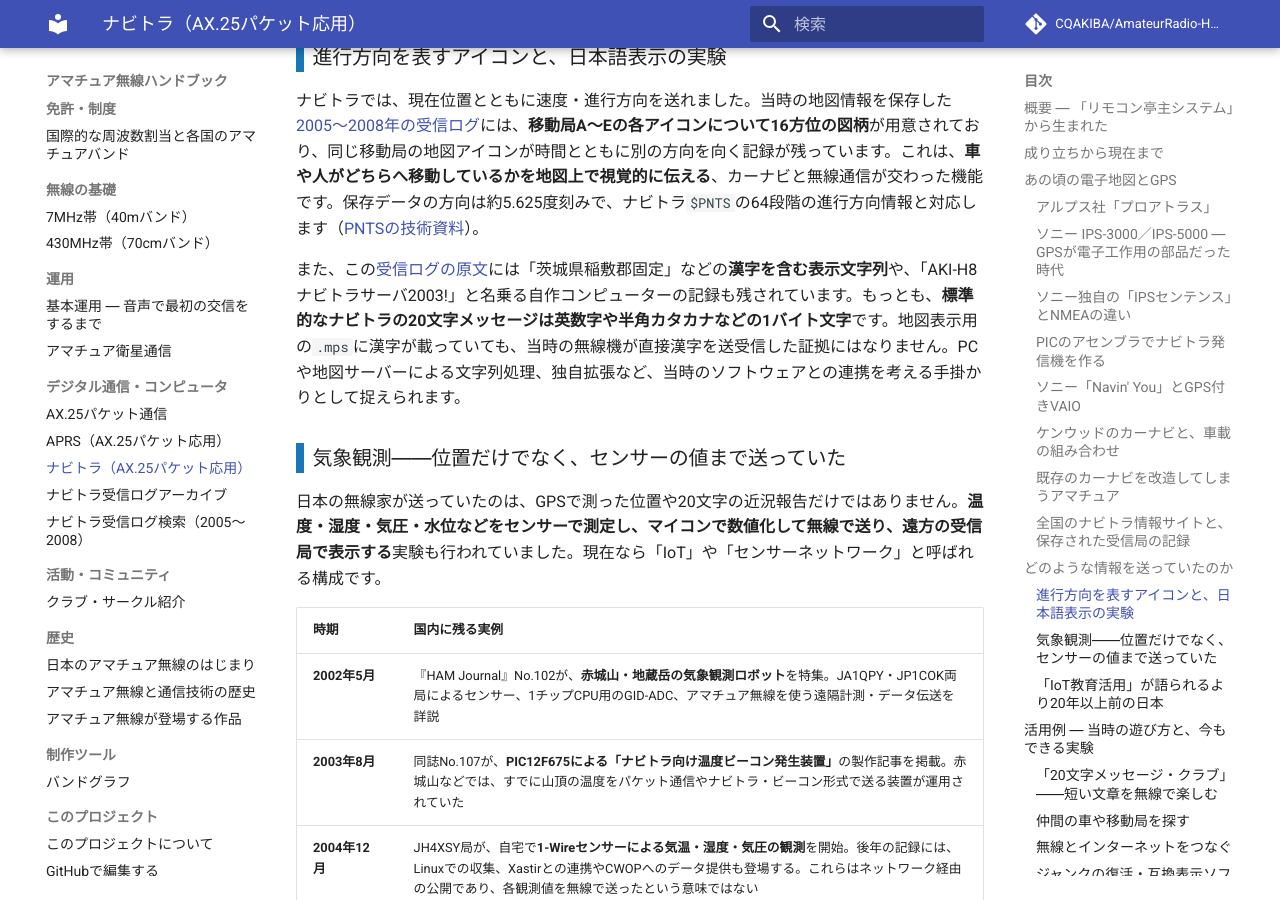
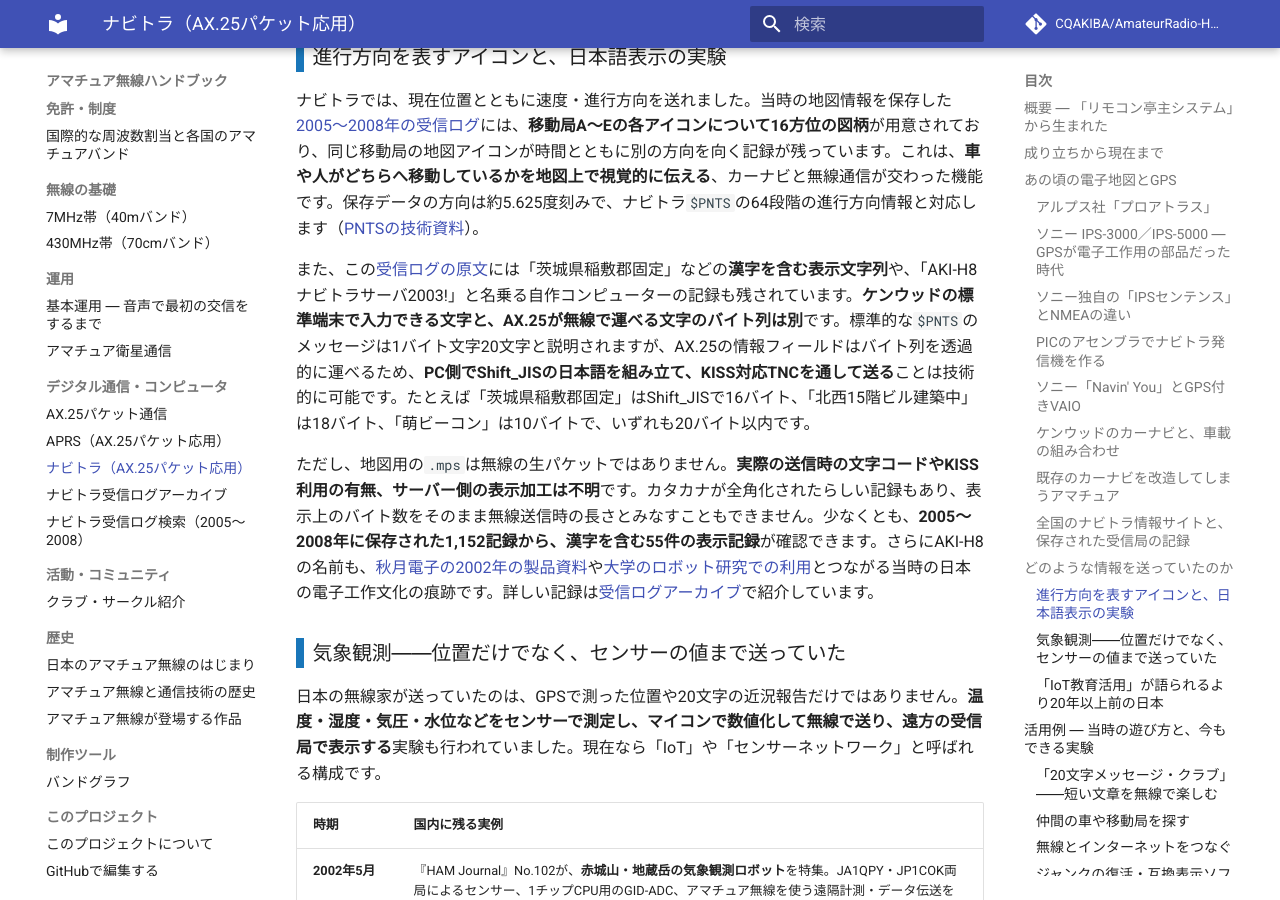
Before and after one commit to CQAKIBA/AmateurRadio-Handbook, an MkDocs documentation site: the page built from docs/07_デジタル通信・コンピュータ/ナビトラ.md, in a window 1280 px wide and 900 px high, scrolled down 7284 px. Built offline with MkDocs 1.6.1 and Material for MkDocs 9.7.7, drawn with Linux system fonts in a browser that asks for light colours; comment, search, counter and statistics services are not loaded.

Commit message:
docs: ナビトラの漢字伝送の技術的可能性と実ログ55件を本編に反映

```diff
--- a/docs/07_デジタル通信・コンピュータ/ナビトラ.md
+++ b/docs/07_デジタル通信・コンピュータ/ナビトラ.md
@@ -145,7 +145,9 @@
 
 ナビトラでは、現在位置とともに速度・進行方向を送れました。当時の地図情報を保存した[2005～2008年の受信ログ](ナビトラ受信ログアーカイブ.md)には、**移動局A～Eの各アイコンについて16方位の図柄**が用意されており、同じ移動局の地図アイコンが時間とともに別の方向を向く記録が残っています。これは、**車や人がどちらへ移動しているかを地図上で視覚的に伝える**、カーナビと無線通信が交わった機能です。保存データの方向は約5.625度刻みで、ナビトラ`$PNTS`の64段階の進行方向情報と対応します（[PNTSの技術資料](https://wikiwiki.jp/dcn/Navitra/PNTS)）。
 
-また、この[受信ログの原文](ナビトラ受信ログ一覧.md)には「茨城県稲敷郡固定」などの**漢字を含む表示文字列**や、「AKI-H8ナビトラサーバ2003!」と名乗る自作コンピューターの記録も残されています。もっとも、**標準的なナビトラの20文字メッセージは英数字や半角カタカナなどの1バイト文字**です。地図表示用の`.mps`に漢字が載っていても、当時の無線機が直接漢字を送受信した証拠にはなりません。PCや地図サーバーによる文字列処理、独自拡張など、当時のソフトウェアとの連携を考える手掛かりとして捉えられます。
+また、この[受信ログの原文](ナビトラ受信ログ一覧.md)には「茨城県稲敷郡固定」などの**漢字を含む表示文字列**や、「AKI-H8ナビトラサーバ2003!」と名乗る自作コンピューターの記録も残されています。**ケンウッドの標準端末で入力できる文字と、AX.25が無線で運べる文字のバイト列は別**です。標準的な`$PNTS`のメッセージは1バイト文字20文字と説明されますが、AX.25の情報フィールドはバイト列を透過的に運べるため、**PC側でShift_JISの日本語を組み立て、KISS対応TNCを通して送る**ことは技術的に可能です。たとえば「茨城県稲敷郡固定」はShift_JISで16バイト、「北西15階ビル建築中」は18バイト、「萌ビーコン」は10バイトで、いずれも20バイト以内です。
+
+ただし、地図用の`.mps`は無線の生パケットではありません。**実際の送信時の文字コードやKISS利用の有無、サーバー側の表示加工は不明**です。カタカナが全角化されたらしい記録もあり、表示上のバイト数をそのまま無線送信時の長さとみなすこともできません。少なくとも、**2005～2008年に保存された1,152記録から、漢字を含む55件の表示記録**が確認できます。さらにAKI-H8の名前も、[秋月電子の2002年の製品資料](https://akizukidenshi.com/catalog/g/g117768)や[大学のロボット研究での利用](https://www.mech.tohoku-gakuin.ac.jp/rde/contents/tech/h8/h8tinyc.html)とつながる当時の日本の電子工作文化の痕跡です。詳しい記録は[受信ログアーカイブ](ナビトラ受信ログアーカイブ.md)で紹介しています。
 
 ### 気象観測――位置だけでなく、センサーの値まで送っていた
 
```
